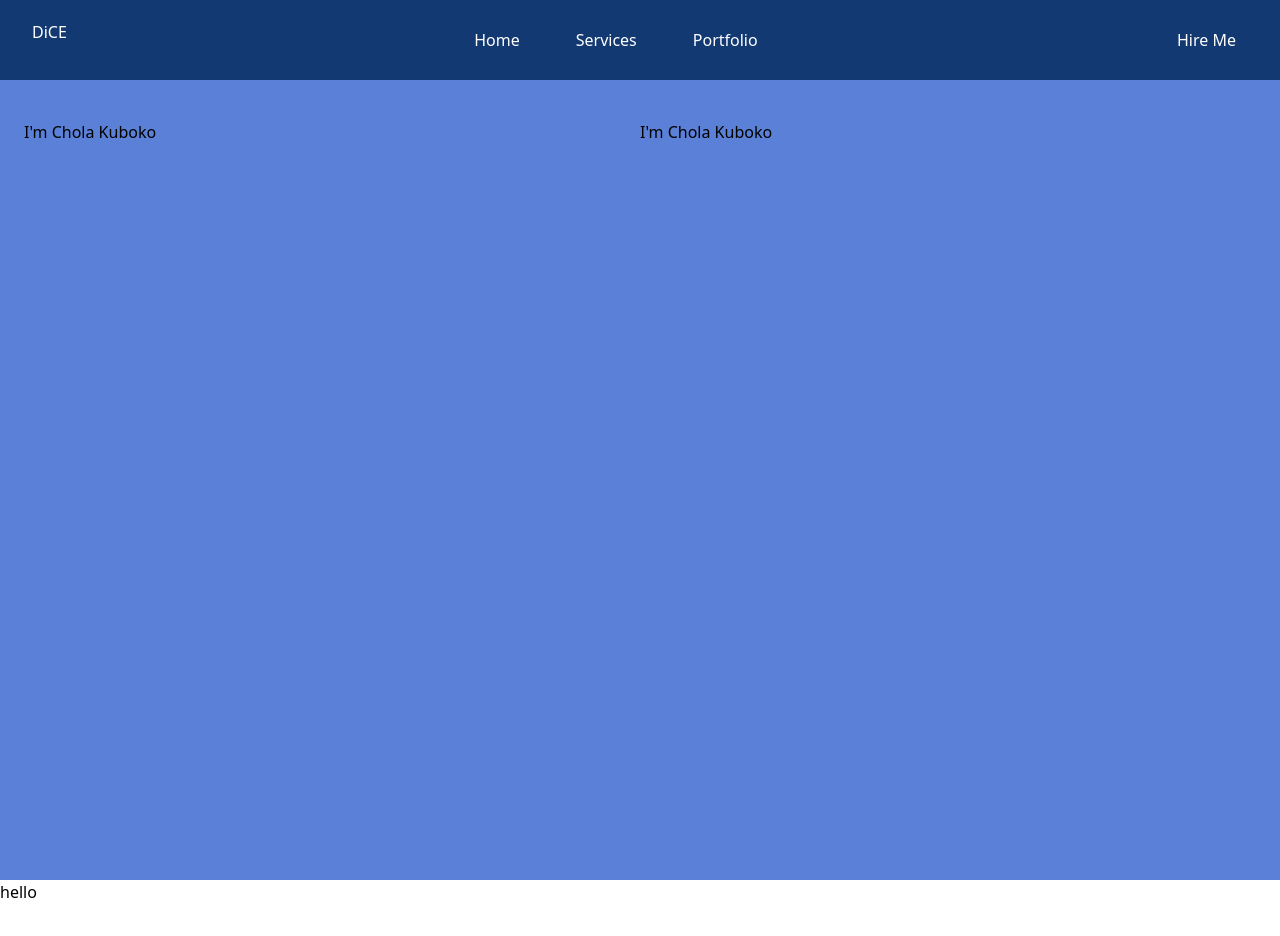
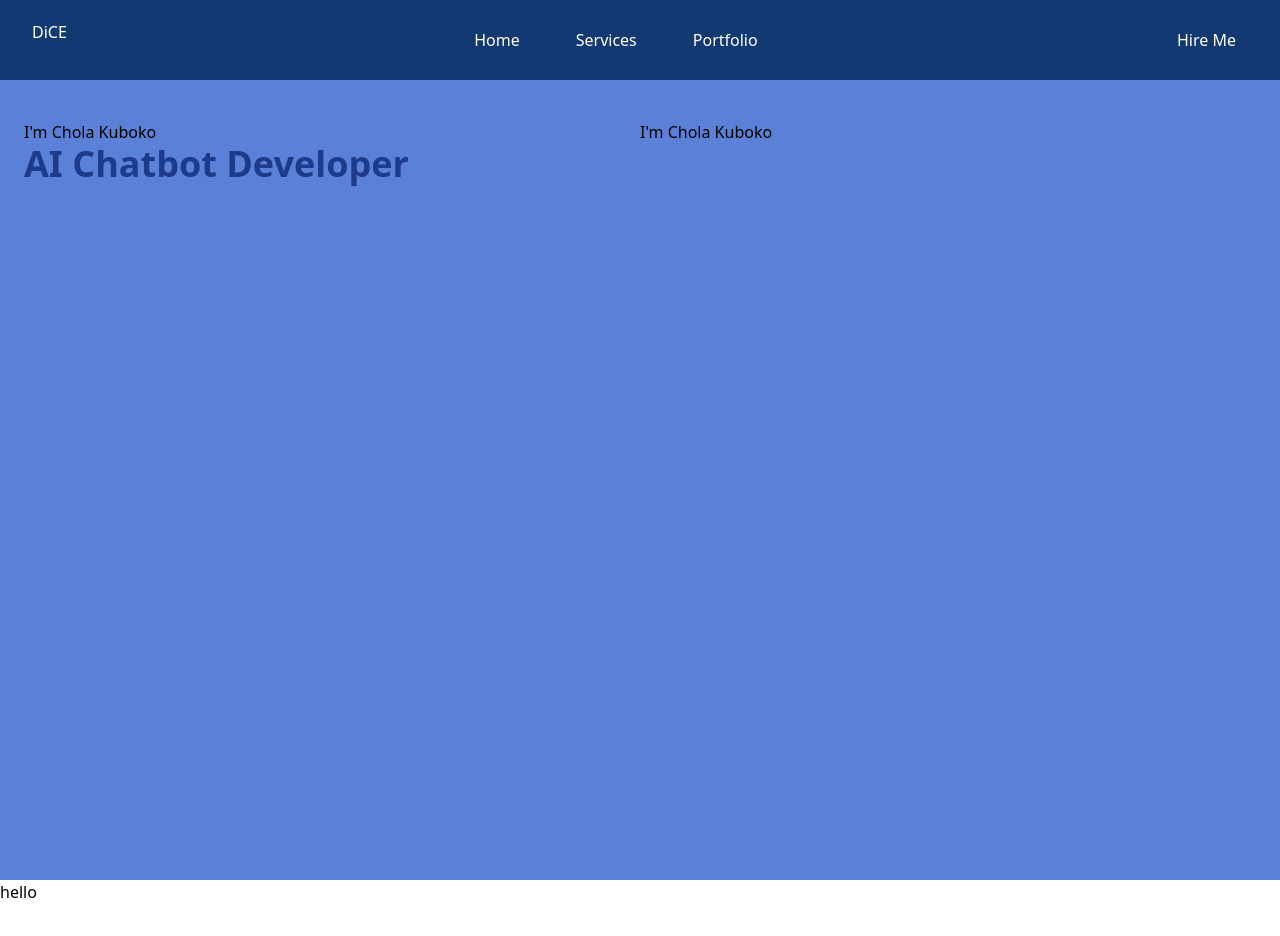
Before and after one commit to DC-21/port, a React (Vite) app: page / in a window 1280 px wide. Shown: the top 936 px of the page. Built offline with nearby package versions, Linux system fonts and the light colour scheme.

Commit message:
first commit

```diff
--- a/src/components/Hero.jsx
+++ b/src/components/Hero.jsx
@@ -1,4 +1,5 @@
 import React from 'react'
+import { TypeAnimation } from 'react-type-animation';
 
 const Hero = () => {
   return (
@@ -6,6 +7,15 @@ const Hero = () => {
       <div className="px-6 flex w-full justify-between">
         <div className="justify-center items-center w-1/2">
             <p className="pt-10 items-center">I'm Chola Kuboko</p>
+            <TypeAnimation sequence={[
+                'Web Developer', 2000,
+                'AI Chatbot Developer', 2000,
+                'Web Penetration Tester', 2000
+            ]}
+            className="text-blue-900 font-bold text-4xl mb-8"
+            repeat={Infinity}
+            wrapper="span"
+            />
         </div>
         <div className="justify-center items-center w-1/2">
         <p className="pt-10 items-center">I'm Chola Kuboko</p>
```
